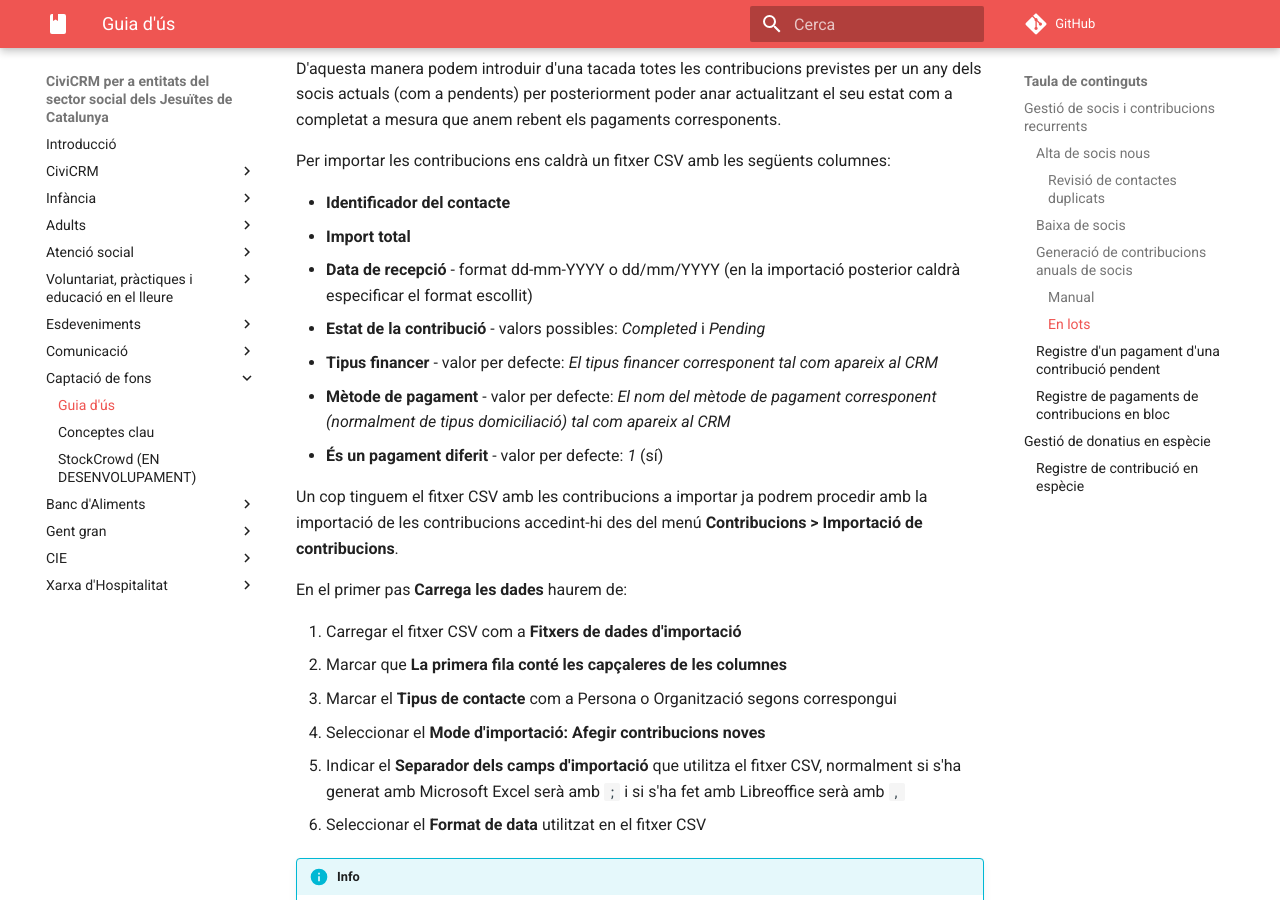
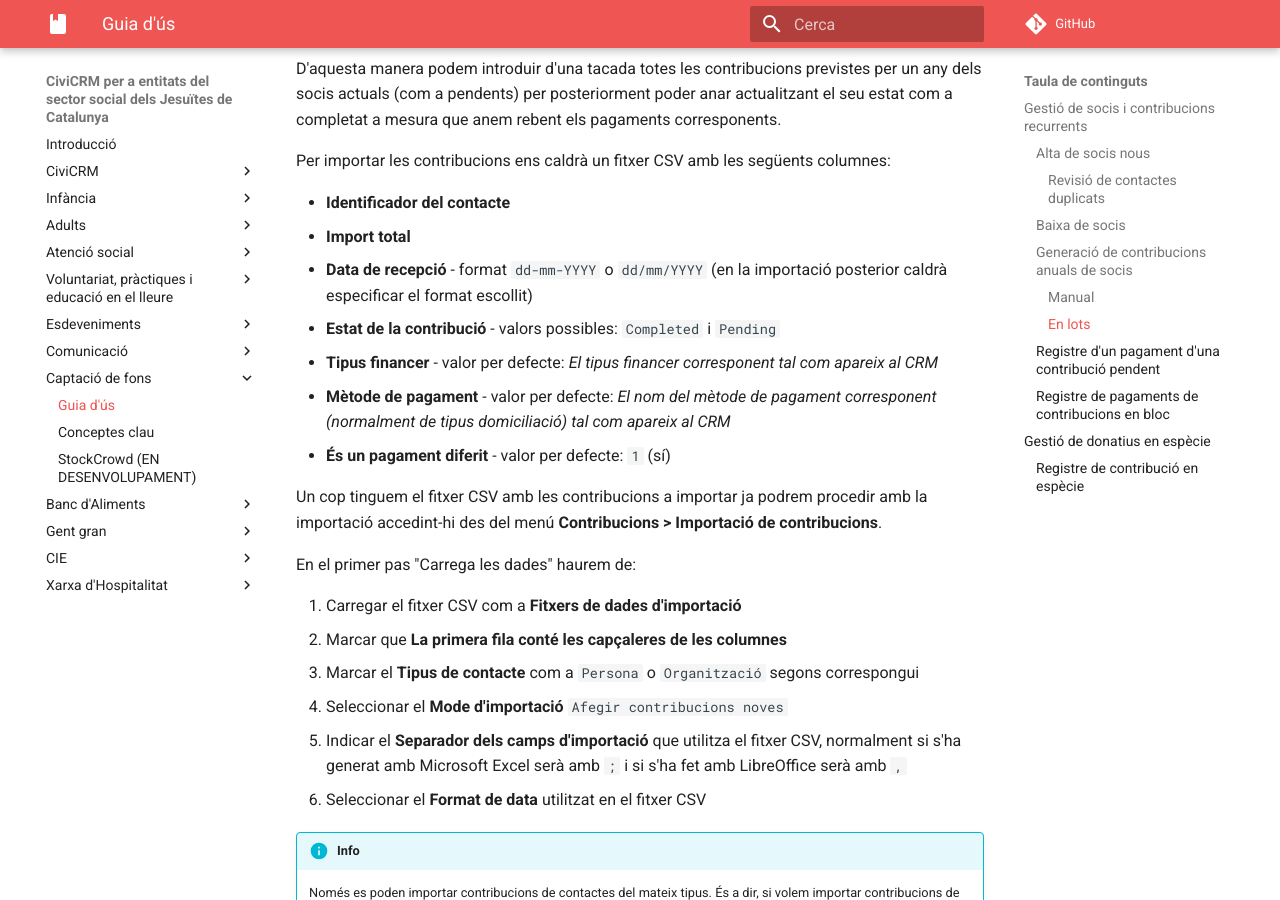
Before and after one commit to xavi-xaloc/civicrm-for-socialsj-doc, an MkDocs documentation site: the page built from docs/captacio-de-fons/guia-us.md, in a window 1280 px wide and 900 px high, scrolled down 1706 px. Built offline with MkDocs 1.6.1 and Material for MkDocs 9.7.7, drawn with Linux system fonts in a browser that asks for light colours; comment, search, counter and statistics services are not loaded; some of the changed text lies outside the part shown.

Commit message:
Complementa importació de contribucions en lot

````diff
--- a/docs/captacio-de-fons/guia-us.md
+++ b/docs/captacio-de-fons/guia-us.md
@@ -78,22 +78,22 @@ Per importar les contribucions ens caldrà un fitxer CSV amb les següents colum
 
 - **Identificador del contacte**
 - **Import total**
-- **Data de recepció** - format dd-mm-YYYY o dd/mm/YYYY (en la importació posterior caldrà especificar el format escollit)
-- **Estat de la contribució** - valors possibles: *Completed* i *Pending*
+- **Data de recepció** - format ```dd-mm-YYYY``` o ```dd/mm/YYYY``` (en la importació posterior caldrà especificar el format escollit)
+- **Estat de la contribució** - valors possibles: ```Completed``` i ```Pending```
 - **Tipus financer** - valor per defecte: *El tipus financer corresponent tal com apareix al CRM*
 - **Mètode de pagament** - valor per defecte: *El nom del mètode de pagament corresponent (normalment de tipus domiciliació) tal com apareix al CRM*
-- **És un pagament diferit** - valor per defecte: *1* (sí)
+- **És un pagament diferit** - valor per defecte: ```1``` (sí)
 
 Un cop tinguem el fitxer CSV amb les contribucions a importar ja podrem procedir
-amb la importació de les contribucions accedint-hi des del menú **Contribucions > Importació de contribucions**.
+amb la importació accedint-hi des del menú **Contribucions > Importació de contribucions**.
 
-En el primer pas **Carrega les dades** haurem de:
+En el primer pas "Carrega les dades" haurem de:
 
 1. Carregar el fitxer CSV com a **Fitxers de dades d'importació**
 2. Marcar que **La primera fila conté les capçaleres de les columnes**
-3. Marcar el **Tipus de contacte** com a Persona o Organització segons correspongui
-4. Seleccionar el **Mode d'importació: Afegir contribucions noves**
-5. Indicar el **Separador dels camps d'importació** que utilitza el fitxer CSV, normalment si s'ha generat amb Microsoft Excel serà amb ```;``` i si s'ha fet amb Libreoffice serà amb ```,```
+3. Marcar el **Tipus de contacte** com a ```Persona``` o ```Organització``` segons correspongui
+4. Seleccionar el **Mode d'importació** ```Afegir contribucions noves```
+5. Indicar el **Separador dels camps d'importació** que utilitza el fitxer CSV, normalment si s'ha generat amb Microsoft Excel serà amb ```;``` i si s'ha fet amb LibreOffice serà amb ```,```
 6. Seleccionar el **Format de data** utilitzat en el fitxer CSV
 
 !!! info "Info"
@@ -143,10 +143,10 @@ Per tal d'identificar tots aquells contactes que sense fer una aportació direct
 
 Des del contacte que fa l'aportació, crearem una nova contribució on especificarem almenys els següents camps:
 
-- **Tipus financer:** "Donatius en espècie"
+- **Tipus financer:** ```Donatius en espècie```
 - **Import** (el corresponent al valor de l'aportació)
-- **Estat de la contribució:** "Completat"
+- **Estat de la contribució:** ```Completat```
 - **Data de recepció**
-- **Mètode de pagament:** "En espècie"
+- **Mètode de pagament:** ```En espècie```
 - **Preferències fiscals** indicar (si es sap) si demana o no desgravar el donatiu
 - **Detalls agència tributària** indicar si no es vol declarar en el Model 182 l'aportació realitzada.
````
